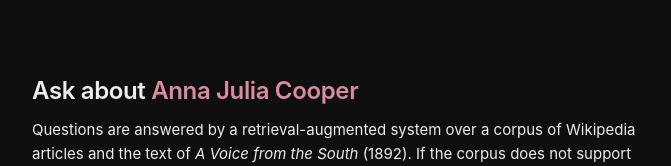
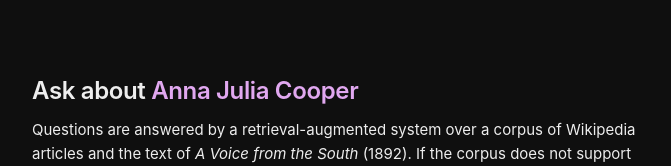
Before and after one commit to GuangzhiSu/RAG_HW4, a plain HTML site: page webui/static/index.html in a window 1280 px wide. Shown: the top 166 px of the page, without its empty margins (304-975 px from the left). Drawn offline with Linux system fonts and the dark colour scheme.

Commit message:
Web UI: title name back to dark purple, shifted toward red
Replace Burgundy with the earlier dark purple rotated 20 degrees toward
red (#691d7a; #e1a8f0 in dark mode), same saturation and lightness.

Co-authored-by: beckyjyn <141654886+beckyjyn@users.noreply.github.com>
Co-Authored-By: Claude Opus 5.5 <noreply@anthropic.com>
Claude-Session: https://claude.ai/code/session_016kpdu5puuGHsT6gLi4Wsu6

```diff
--- a/webui/static/style.css
+++ b/webui/static/style.css
@@ -9,7 +9,7 @@
   --text: #111111;
   --line: #e5e5e5;
   --error: #b00020;
-  --name: #4d1821;   /* iPhone 18 Pro "Burgundy", used only for the name in the title */
+  --name: #691d7a;   /* reddish dark purple, used only for the name in the title */
   color-scheme: light dark;
 }
 
@@ -19,7 +19,7 @@
     --text: #ededed;
     --line: #2a2a2a;
     --error: #ff6b6b;
-    --name: #d98ba0; /* lighter tint of the same burgundy so it stays readable on dark */
+    --name: #e1a8f0; /* lighter tint of the same purple so it stays readable on dark */
   }
 }
 
```
